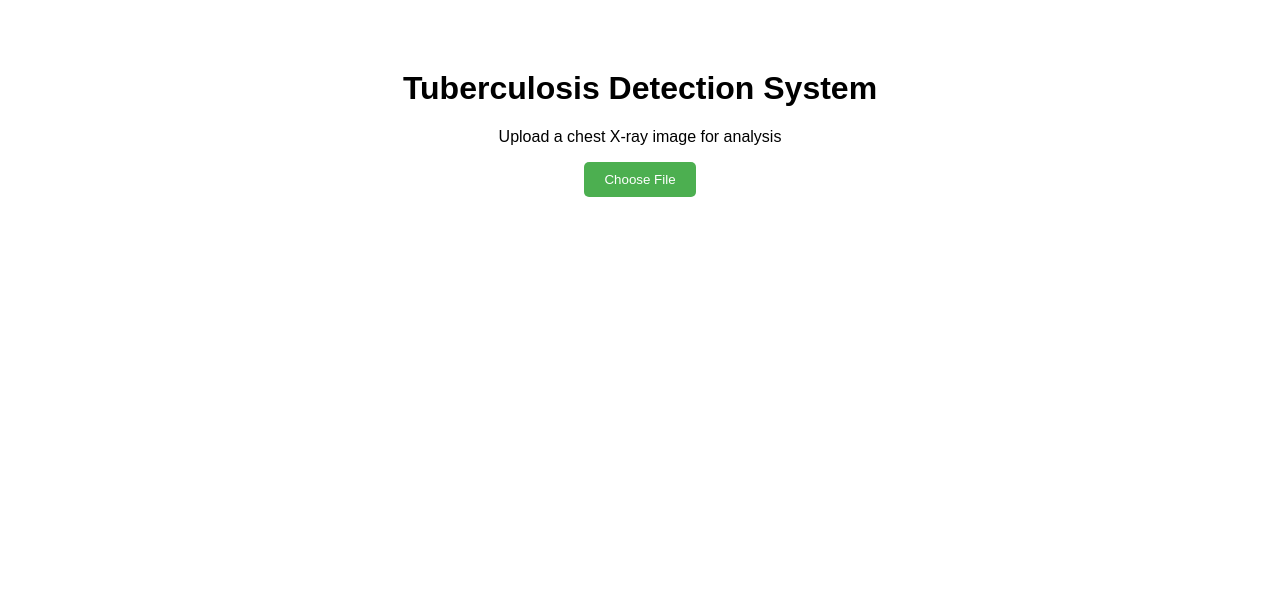
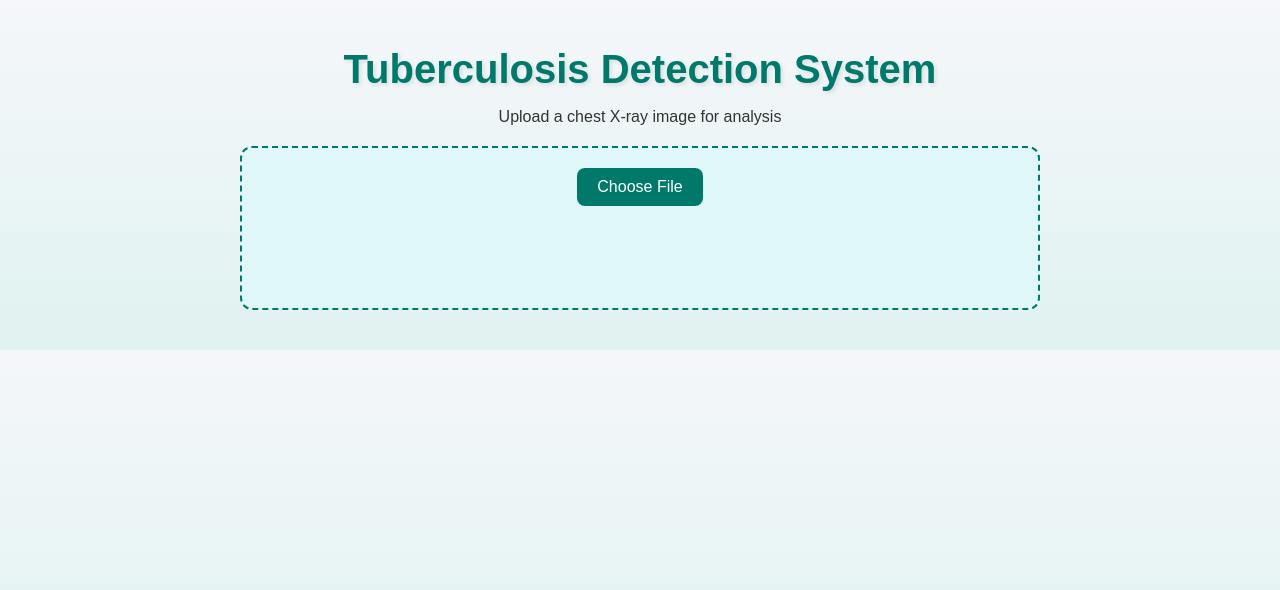
Before and after one commit to pushkar-hue/Disease-Detection-using-AI, a Flask app: page / in a window 1280 px wide. Shown: the top 590 px of the page. Run offline with Flask 3, Linux system fonts and the light colour scheme.

Commit message:
Added some styling and did animation

```diff
--- /dev/null
+++ b/static/styles.css
@@ -0,0 +1,133 @@
+/* Body */
+body {
+    font-family: Arial, sans-serif;
+    max-width: 800px;
+    margin: 0 auto;
+    padding: 20px;
+    text-align: center;
+    background: linear-gradient(to bottom, #f5f7fa, #e0f2f1);
+    color: #333;
+}
+
+/* Header */
+h1 {
+    font-size: 2.5rem;
+    color: #00796b;
+    text-shadow: 2px 2px 4px rgba(0, 0, 0, 0.1);
+    margin-bottom: 10px;
+    animation: fadeIn 1.5s ease-in-out;
+}
+
+/* Upload Container */
+.upload-container {
+    border: 2px dashed #00796b;
+    padding: 20px;
+    margin: 20px 0;
+    height: 120px;
+    border-radius: 12px;
+    background-color: #e0f7fa;
+    transition: transform 0.3s, box-shadow 0.3s, background-color 0.3s;
+    cursor: pointer;
+}
+
+.upload-container:hover {
+    transform: scale(1.05);
+    background-color: #b2ebf2;
+    box-shadow: 0 6px 12px rgba(0, 0, 0, 0.15);
+}
+
+/* Upload Button */
+.upload-btn {
+    background-color: #00796b;
+    color: white;
+    padding: 10px 20px;
+    border-radius: 8px;
+    border: none;
+    font-size: 1rem;
+    cursor: pointer;
+    transition: background-color 0.3s, transform 0.2s;
+}
+
+.upload-btn:hover {
+    background-color: #004d40;
+    transform: scale(1.1);
+    box-shadow: 0px 4px 6px rgba(0, 0, 0, 0.1);
+}
+
+/* Loading */
+#loading {
+    font-size: 1.2rem;
+    color: #00796b;
+    margin-top: 15px;
+    display: none;
+}
+
+/* Result Container */
+#result-container {
+    margin-top: 20px;
+    padding: 25px;
+    border-radius: 10px;
+    background-color: #f1f8e9;
+    box-shadow: 0 6px 12px rgba(0, 0, 0, 0.1);
+    animation: fadeIn 0.5s ease-in-out;
+    display: none;
+    transition: background-color 0.3s, box-shadow 0.3s;
+}
+
+#result-container:hover {
+    box-shadow: 0 8px 16px rgba(0, 0, 0, 0.2);
+}
+
+/* Result Text */
+#result-text {
+    font-size: 1.4rem;
+    font-weight: bold;
+    color: #333;
+}
+
+/* Preview Image */
+#preview-image {
+    max-width: 100%;
+    margin: 20px 0;
+    border-radius: 8px;
+    transition: transform 0.3s, box-shadow 0.3s;
+    box-shadow: 0px 4px 10px rgba(0, 0, 0, 0.1);
+}
+
+#preview-image:hover {
+    transform: scale(1.08);
+    box-shadow: 0px 8px 16px rgba(0, 0, 0, 0.15);
+}
+
+/* Diagnosis Colors */
+.positive {
+    background-color: #ffebee;
+    border: 1px solid #ef9a9a;
+    color: #b71c1c;
+}
+
+.negative {
+    background-color: #e8f5e9;
+    border: 1px solid #a5d6a7;
+    color: #2e7d32;
+}
+
+/* Confidence Text */
+#confidence-text {
+    font-weight: bold;
+    font-size: 1.2rem;
+    margin-top: 10px;
+    color: #555;
+}
+
+/* Animations */
+@keyframes fadeIn {
+    from {
+        opacity: 0;
+        transform: translateY(-10px);
+    }
+    to {
+        opacity: 1;
+        transform: translateY(0);
+    }
+}
--- a/templates/index.html
+++ b/templates/index.html
@@ -1,66 +1,33 @@
 <!DOCTYPE html>
 <html>
 <head>
-    <title>Pneumonia Detection</title>
-    <style>
-        body {
-            font-family: Arial, sans-serif;
-            max-width: 800px;
-            margin: 0 auto;
-            padding: 20px;
-            text-align: center;
-        }
-        .container {
-            margin-top: 50px;
-        }
-        .result-container {
-            margin-top: 30px;
-            padding: 20px;
-            border-radius: 5px;
-            display: none;
-        }
-        .upload-btn {
-            padding: 10px 20px;
-            background-color: #4CAF50;
-            color: white;
-            border: none;
-            border-radius: 5px;
-            cursor: pointer;
-        }
-        .preview-image {
-            max-width: 400px;
-            margin-top: 20px;
-        }
-        #loading {
-            display: none;
-            margin-top: 20px;
-        }
-    </style>
+    <title>Tuberculosis Detection System</title>
+    <link rel="stylesheet" href="{{ url_for('static', filename='styles.css') }}">
 </head>
 <body>
-    <div class="container">
-        <h1>Tuberculosis Detection System</h1>
-        <p>Upload a chest X-ray image for analysis</p>
+    <h1>Tuberculosis Detection System</h1>
+    <p>Upload a chest X-ray image for analysis</p>
 
+    <div class="upload-container">
         <form id="upload-form" enctype="multipart/form-data">
-            <input type="file" id="file-input" name="file" accept=".png,.jpg,.jpeg" style="display: none;">
-            <button type="button" class="upload-btn" onclick="document.getElementById('file-input').click()">
+            <input type="file" id="image-input" name="file" accept=".png,.jpg,.jpeg" style="display: none;">
+            <button type="button" class="upload-btn" onclick="document.getElementById('image-input').click()">
                 Choose File
             </button>
         </form>
+    </div>
 
-        <div id="loading">Analyzing image...</div>
+    <div id="loading" style="display: none;">Analyzing image...</div>
 
-        <div class="result-container" id="result-container">
-            <h2>Results</h2>
-            <p id="result-text"></p>
+    <div id="result-container" class="result-container">
+        <h2>Results</h2>
+        <p id="result-text"></p>
 
-            <img id="preview-image" class="preview-image">
-        </div>
+        <img id="preview-image">
     </div>
 
     <script>
-        document.getElementById('file-input').addEventListener('change', function(e) {
+        document.getElementById('image-input').addEventListener('change', function(e) {
             if (e.target.files.length > 0) {
                 const file = e.target.files[0];
                 const formData = new FormData();
@@ -86,9 +53,7 @@
                     }
 
                     // Display results
-                    document.getElementById('result-text').textContent =
-                        `Diagnosis: ${data.result}`;
-
+                    document.getElementById('result-text').textContent = `Diagnosis: ${data.result}`;
                     document.getElementById('preview-image').src = '/static/' + data.image_path;
                 })
                 .catch(error => {
```
Also changed, not shown: static/uploads/Normal-144.png (added), static/uploads/Normal-18.png (added), static/uploads/Normal-7.png (added), static/uploads/Tuberculosis-2.png (added), static/uploads/Tuberculosis-7.png (added), static/uploads/Tuberculosis-8.png (added).
